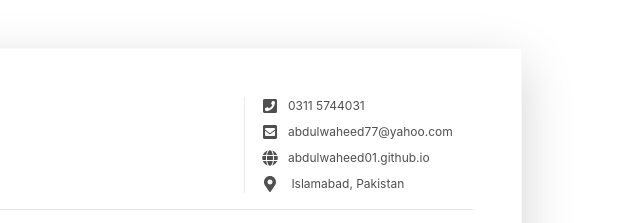
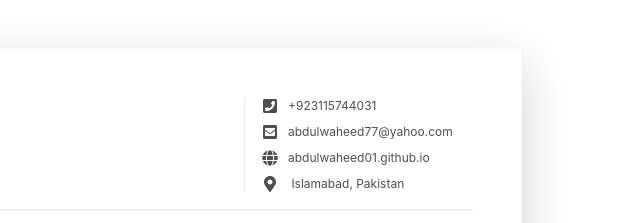
Before and after one commit to abdulwaheed01/abdulwaheed01.github.io, a plain HTML site: page index.html in a window 1280 px wide. Shown: the top 223 px of the page, 640-1280 px from the left. Drawn offline with Linux system fonts and the light colour scheme.

Commit message:
number update

```diff
--- a/index.html
+++ b/index.html
@@ -37,7 +37,7 @@
 						</div><!--//resume-title-->
 						<div class="resume-contact col-12 col-md-6 col-lg-4 col-xl-3">
 							<ul class="list-unstyled mb-0">
-								<li class="mb-2"><i class="fas fa-phone-square fa-fw fa-lg mr-2 "></i><a class="resume-link" href="#">0311 5744031</a></li>
+								<li class="mb-2"><i class="fas fa-phone-square fa-fw fa-lg mr-2 "></i><a class="resume-link" href="#">+923115744031</a></li>
 								<li class="mb-2"><i class="fas fa-envelope-square fa-fw fa-lg mr-2"></i><a class="resume-link" href="#">abdulwaheed77@yahoo.com</a></li>
 								<li class="mb-2"><i class="fas fa-globe fa-fw fa-lg mr-2"></i><a class="resume-link" href="https://abdulwaheed01.github.io/">abdulwaheed01.github.io</a></li>
 								<li class="mb-0"><i class="fas fa-map-marker-alt fa-fw fa-lg mr-2"></i> Islamabad, Pakistan</li>
```
